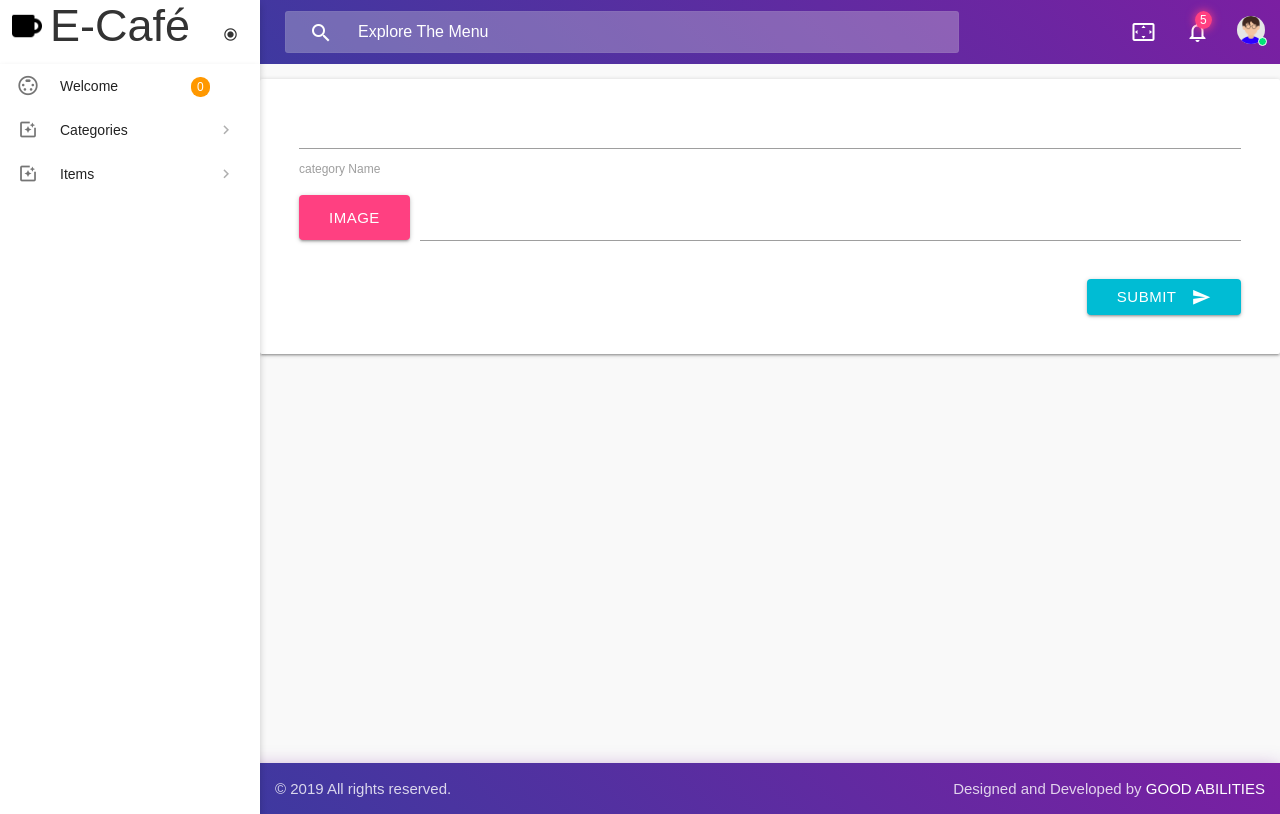
After one commit to ibrahim-good-abilities/ecafe, a Laravel app: page /categories/edit/1 in a window 1280 px wide. The commit adds this page. Run offline with Laravel 8, Linux system fonts and the light colour scheme; data that the repository does not hold is empty; style sheets or scripts are compiled from the project's sources; some libraries are stand-ins or nearby versions; some web fonts are replaced.

Commit message:
edit category

```diff
--- a/app/Http/Controllers/CategoryController.php
+++ b/app/Http/Controllers/CategoryController.php
@@ -78,6 +78,8 @@ class CategoryController extends Controller
     public function edit($id)
     {
         //
+        $category = Category::find($id);
+        return view('categories.edit')->with('category',$category);
     }
 
     /**
@@ -89,7 +91,21 @@ class CategoryController extends Controller
      */
     public function update(Request $request, $id)
     {
-        //
+
+        $validator = $request->validate([
+            'category_name'=>'required',
+            'img'          =>'required|image|mimes:jpeg,png'
+         ]);
+         $category = Category::find($id);
+         $category->category_name = request('category_name');
+        $image = $request->file('img');
+        $name_img = time() . '.' . $image->getClientOriginalExtension();
+        $destinationPath = public_path('/images/categories/');
+        $image->move($destinationPath, $name_img);
+        $category->src = '/images/categories/'.$name_img;
+        $category->update(['image' => $name_img]);
+        $category->save();
+        return redirect()->back()->with('success','Category created successfully!');
     }
 
     /**
--- a/app/Http/Controllers/ItemController.php
+++ b/app/Http/Controllers/ItemController.php
@@ -123,9 +123,9 @@ class ItemController extends Controller
             'category'      =>'required',
             'image'         =>'required|image|mimes:jpeg,png'
         ]);
-            //dd($id);
+
         $Item = Item::find($id);
-       // dd($Item);
+
         $Item->name = request('Item_Name');
         $Item->unit =request('Item_unit');
         $Item->alert_number=request('alert');
--- /dev/null
+++ b/resources/views/categories/edit.blade.php
@@ -0,0 +1,62 @@
+@extends('layout')
+@section('title', 'Add Item')
+@section('page_css')
+@endsection
+@section('middle_content')
+@if ($message = Session::get('success'))
+<div class="card-alert card green lighten-5">
+        <div class="card-content green-text">
+	<button type="button" class="close" data-dismiss="alert">×</button>
+        <strong  >{{ $message }}</strong>
+        </div>
+</div>
+@endif
+@if($errors->any())
+      <div class="card-alert card red lighten-5 card-content red-text">
+        <ul>
+            @foreach ($errors->all() as $error)
+              <li>{{ $error }}</li>
+            @endforeach
+        </ul>
+      </div><br />
+@endif
+<form action="{{ route('category_update',$category->id) }}" method="post" enctype="multipart/form-data" >
+@csrf
+<div class="card">
+        <div class="card-content">
+                 <div class="row">
+
+              <div class="row">
+                 <div class="input-name col s12">
+                    <input  name="category_name" id="category_name" type="text" class="validate">
+                    <label for="first_name">category Name</label>
+                 </div>
+
+                 <div class="row">
+                 <div class="col s12 file-field input-field">
+                 <div class="btn float-left">
+                    <span>Image</span>
+                    <input type="file" name="img">
+                 </div>
+                 <div class="file-path-wrapper">
+                    <input class="file-path validate" type="text">
+                 </div>
+                 </div>
+                 </div>
+
+                 <div class="row">
+                       <div class="input-field col s12">
+                       <button class="btn cyan waves-effect waves-light right" type="submit" name="action">Submit
+                          <i class="material-icons right">send</i>
+                       </button>
+                       </div>
+                    </div>
+
+        </div>
+                       </div>
+              </div>
+           </div>
+</form>
+@section('page_js')
+@endsection
+@endsection
--- a/resources/views/categories/index.blade.php
+++ b/resources/views/categories/index.blade.php
@@ -35,7 +35,7 @@
                     <td>{{ $category->category_name}}</td>
 
                     <td>
-                        <a class="btn-floating mb-1 btn-flat waves-effect waves-light pink accent-2 white-text" href="#">
+                        <a class="btn-floating mb-1 btn-flat waves-effect waves-light pink accent-2 white-text" href="{{route('edit_category',$category->id)}}">
                             <i class="material-icons">edit</i>
                         </a>
                         <a class="btn-floating mb-1 waves-effect waves-light " href="{{route('delete_category',$category->id)}}">
--- a/routes/web.php
+++ b/routes/web.php
@@ -22,8 +22,12 @@ Route::get('/inventory-sheet', 'InventoryController@index')->name('inventory-she
 Route::get('/categories/index','CategoryController@index')->name('all_categories');
 Route::get('/categories/create','CategoryController@create')->name('add_category');
 Route::get('/categories/delete/{id}','CategoryController@destroy')->name('delete_category');
+Route::get('/categories/edit/{id}','CategoryController@edit')->name('edit_category');
+Route::post('/categories/update/{id}','CategoryController@update')->name('category_update');
+
 Route::get('/items/create','ItemController@create')->name('add_item');
 Route::post('/categories/store', 'CategoryController@store')->name('store');
+
 Route::post('/items/add','ItemController@store');
 Route::get('/items/index', 'ItemController@index')->name('items_index');
 Route::get('items/edit/{id}', 'ItemController@edit')->name('item_edit');
```
